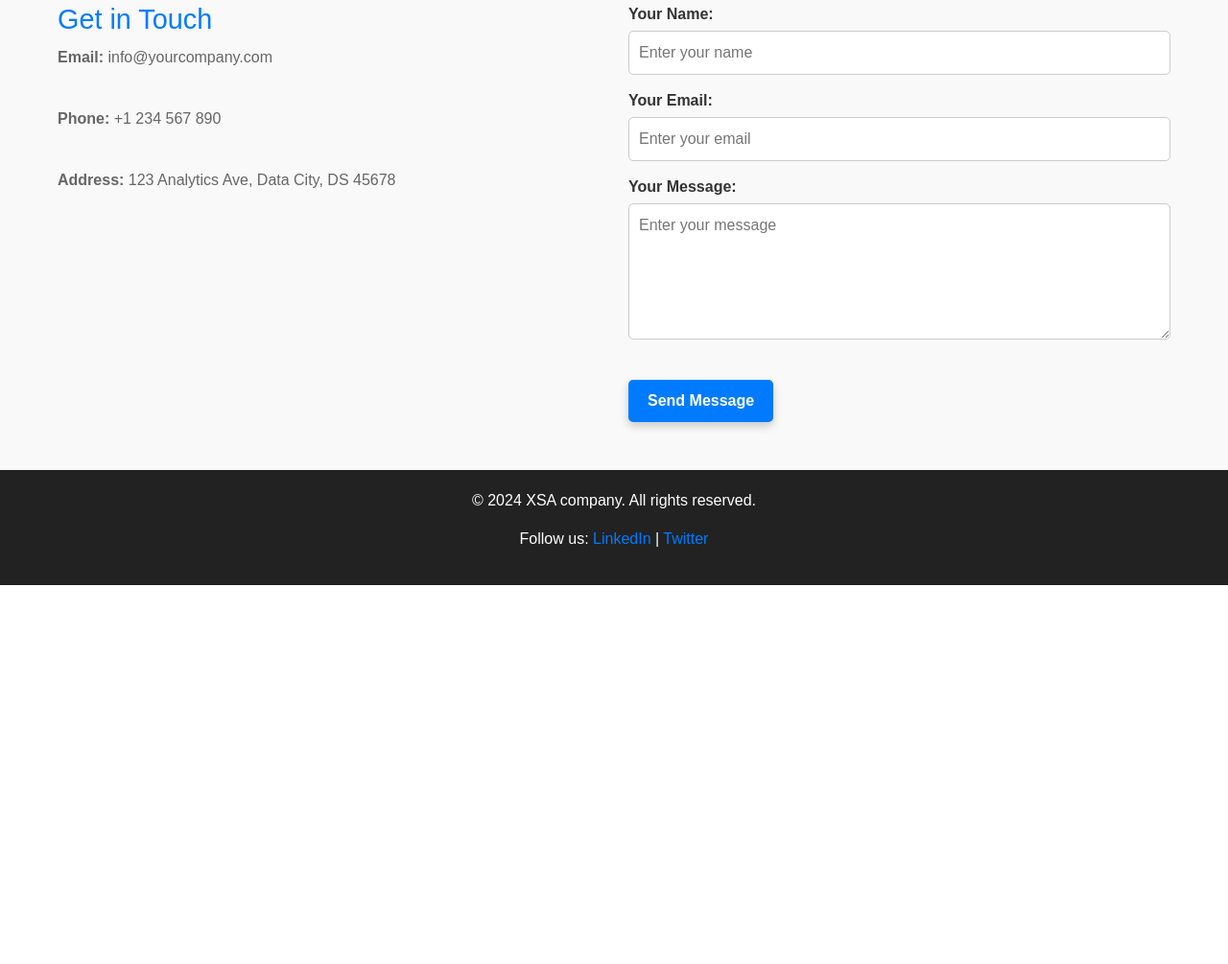
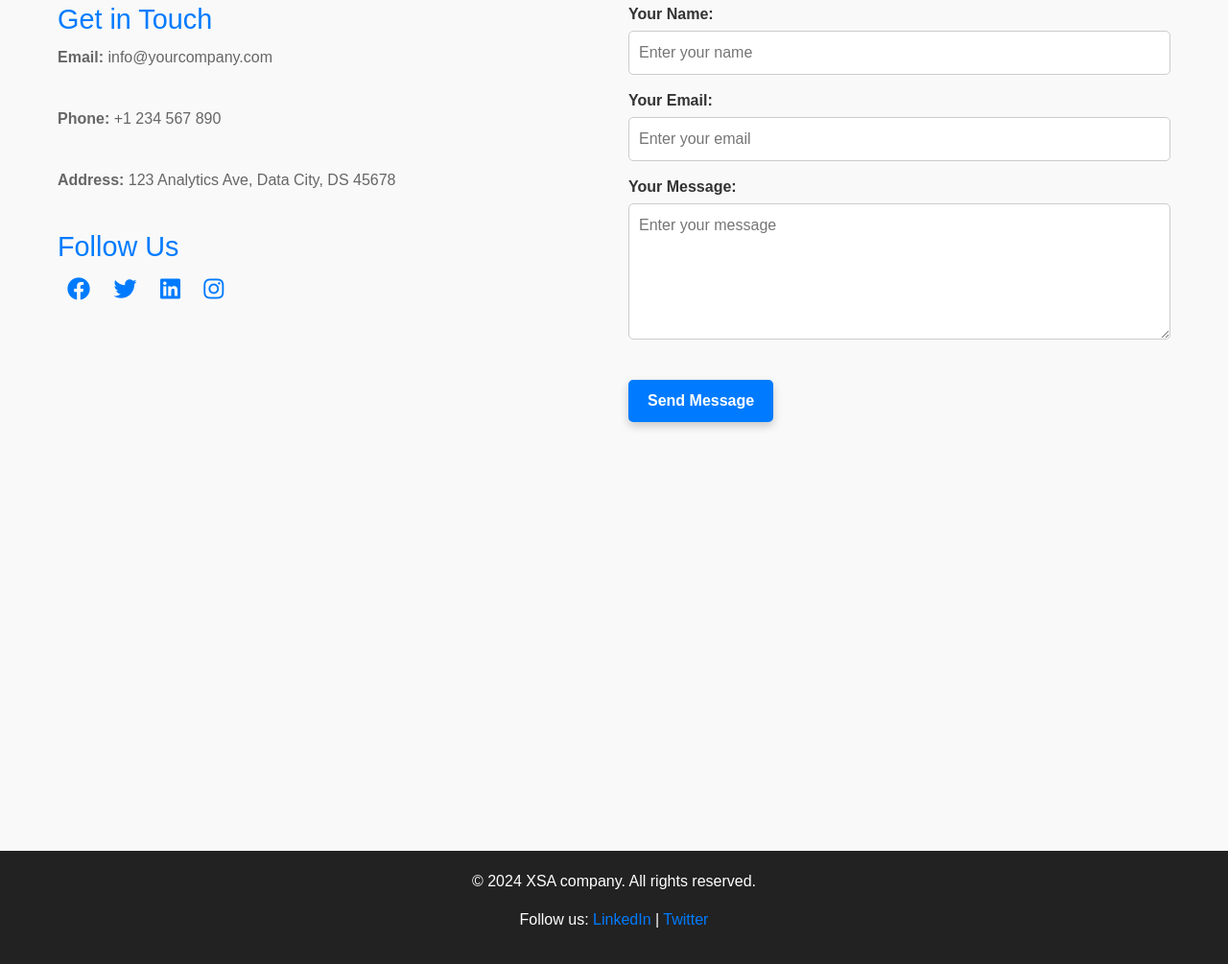
Before and after one commit to Robert-Xsa/xsa, a plain HTML site: page index.html in a window 1280 px wide. Shown: the part 2429-3434 px from the top of the page at 96% size. Before the commit the page ends 3039 px from the top, so only its background shows below. Drawn offline with nearby package versions, Linux system fonts and the light colour scheme.

Commit message:
Modifications

```diff
--- a/css/styles3.css
+++ b/css/styles3.css
@@ -43,6 +43,22 @@
     color: #555;
   }
 
+  .social-icons {
+    margin-top: 10px;
+  }
+
+  .social-icon {
+    font-size: 1.5em;
+    margin: 0 10px;
+    color: #007bff;
+    text-decoration: none;
+    transition: color 0.3s;
+  }
+
+  .social-icon:hover {
+    color: #0056b3;
+  }
+
   .contact-form {
     flex: 1;
     min-width: 280px;
@@ -79,3 +95,12 @@
   .contact-form button:hover {
     background-color: #0056b3;
   }
+
+  .map-container {
+    margin-top: 40px;
+  }
+
+  .map-container iframe {
+    border-radius: 8px;
+    border: 1px solid #ccc;
+  }
--- a/index.html
+++ b/index.html
@@ -15,6 +15,11 @@
     <!-- Bootstrap CSS starts -->
     <link href="https://cdn.jsdelivr.net/npm/bootstrap@5.1.3/dist/css/bootstrap.min.css" rel="stylesheet">
     <!-- Bootstrap CSS ends -->
+
+     <!--FontAwesome library starts-->
+    <link href="https://cdnjs.cloudflare.com/ajax/libs/font-awesome/5.15.4/css/all.min.css" rel="stylesheet">
+     <!--FontAwesome library ends-->
+
 
     <!--css Link starts-->
     <link rel="stylesheet" href="css/styles.css">
@@ -178,6 +183,13 @@
         <p><strong>Email:</strong> info@yourcompany.com</p>
         <p><strong>Phone:</strong> +1 234 567 890</p>
         <p><strong>Address:</strong> 123 Analytics Ave, Data City, DS 45678</p>
+        <h3>Follow Us</h3>
+        <div class="social-icons">
+          <a href="https://facebook.com" target="_blank" class="social-icon"><i class="fab fa-facebook"></i></a>
+          <a href="https://twitter.com" target="_blank" class="social-icon"><i class="fab fa-twitter"></i></a>
+          <a href="https://linkedin.com" target="_blank" class="social-icon"><i class="fab fa-linkedin"></i></a>
+          <a href="https://instagram.com" target="_blank" class="social-icon"><i class="fab fa-instagram"></i></a>
+        </div>
       </div>
       <!-- Contact Form -->
       <form class="contact-form">
@@ -193,9 +205,21 @@
         <button type="submit" class="btn">Send Message</button>
       </form>
     </div>
+    <!-- Google Map -->
+    <div class="map-container">
+      <iframe
+        src="https://www.google.com/maps/embed?pb=!1m18!1m12!1m3!1d3153.8354345083665!2d144.9630579159041!3d-37.81410797975109!2m3!1f0!2f0!3f0!3m2!1i1024!2i768!4f13.1!3m3!1m2!1s0x6ad642af0f11fd81%3A0xf577bf9c8ab0ec1!2s123%20Analytics%20Ave%2C%20Data%20City!5e0!3m2!1sen!2s!4v1694539190232!5m2!1sen!2s"
+        width="100%"
+        height="350"
+        style="border:0;"
+        allowfullscreen=""
+        loading="lazy">
+      </iframe>
+    </div>
   </div>
 </section>
 <!-- Contact Us Section ends -->
+
 
 
 
```
